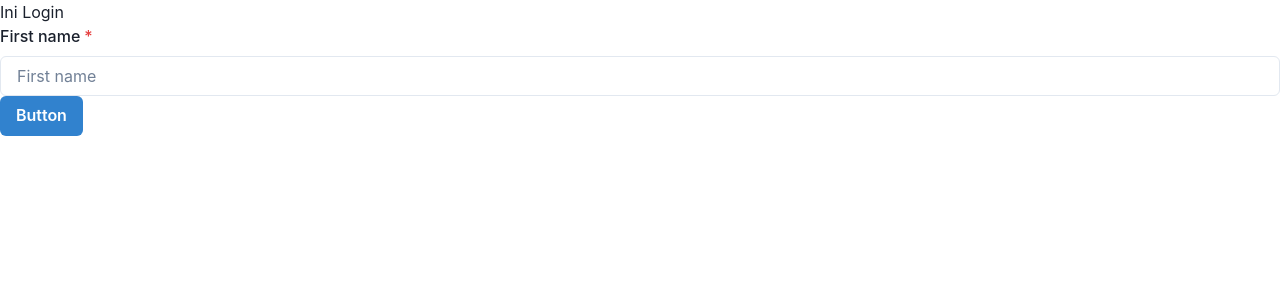
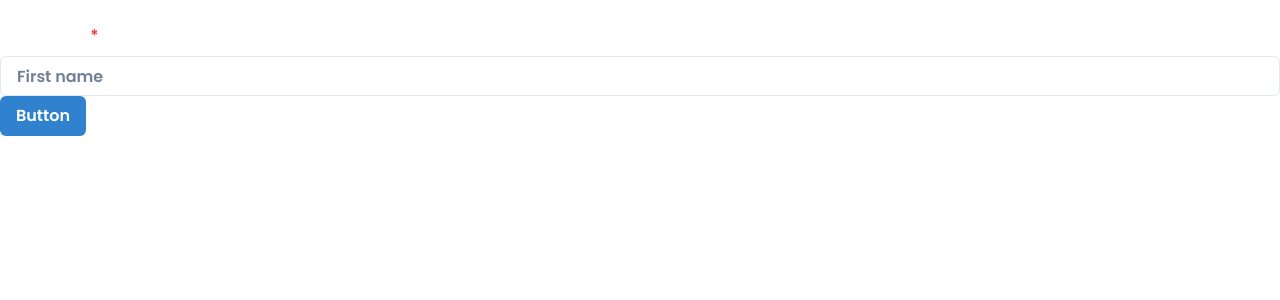
Before and after one commit to gagaspbahar/binotify-premium-app, a React (Vite) app: page / in a window 1280 px wide. Shown: the top 300 px of the page. Built offline with nearby package versions, Linux system fonts and the light colour scheme.

Commit message:
update index.css

```diff
--- a/src/index.css
+++ b/src/index.css
@@ -1,6 +1,6 @@
 @import url("https://fonts.googleapis.com/css2?family=Poppins:wght@600&display=swap");
 
-:root {
+* {
   /* font-family: Inter, Avenir, Helvetica, Arial, sans-serif; */
   font-family: "Poppins", sans-serif;
   font-size: 16px;
@@ -17,7 +17,6 @@
   -moz-osx-font-smoothing: grayscale;
   -webkit-text-size-adjust: 100%;
 }
-
 
 /*
 a {
```
